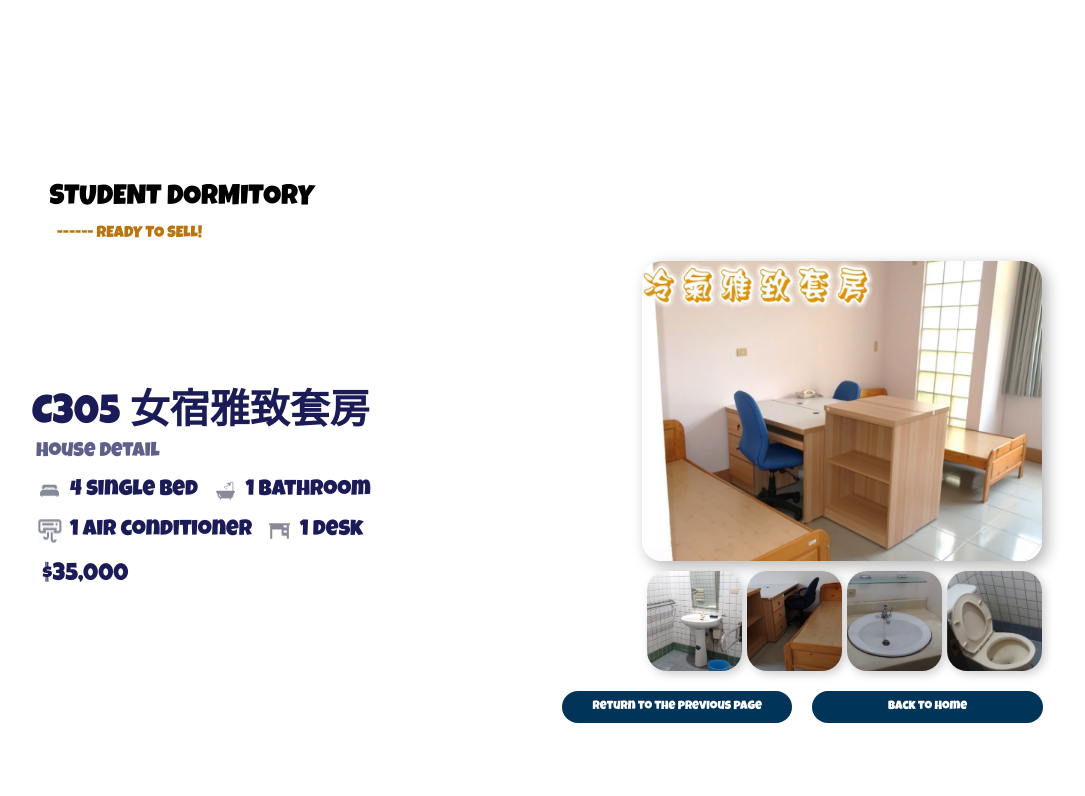
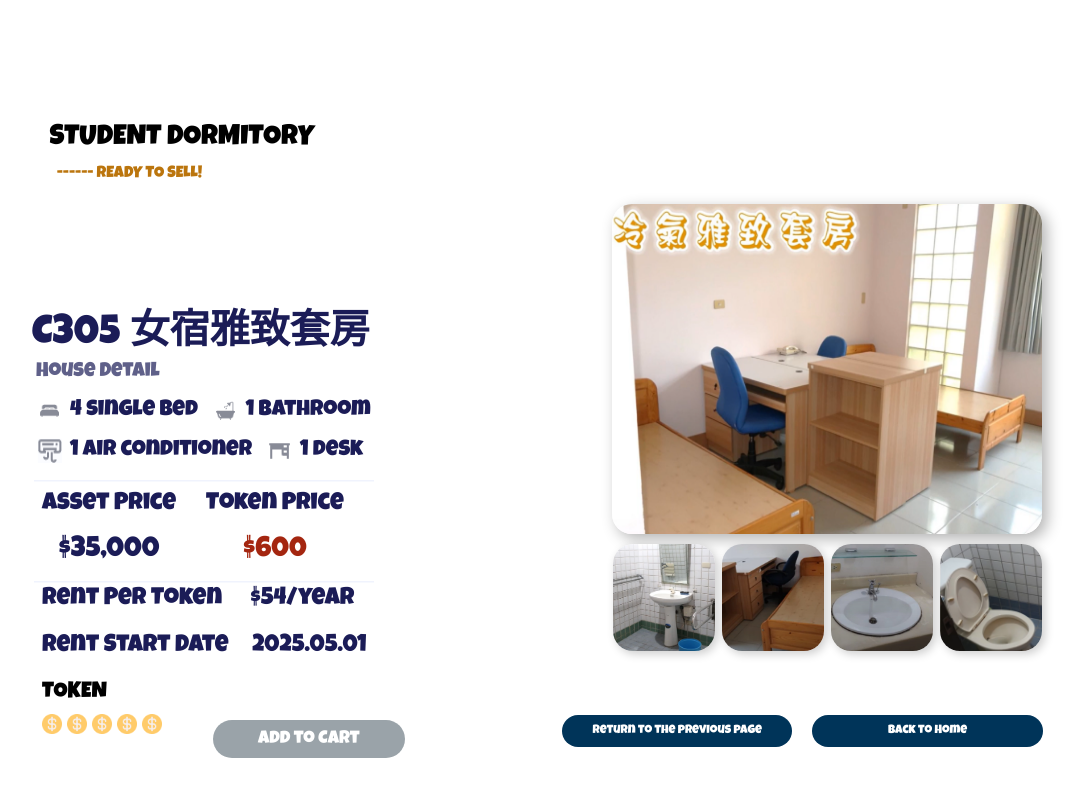
Before and after one commit to liuchiasin/DormChain, a React (Create React App) app: page /introduce/1 in a window 1280 px wide. Shown: the top 796 px of the page, without its empty margins (58-1143 px from the left). Built offline with nearby package versions, Linux system fonts and the light colour scheme.

Commit message:
編輯introducepage

```diff
--- a/src/introducepage.css
+++ b/src/introducepage.css
@@ -1,4 +1,5 @@
 .introduce-container {
+
   background-repeat: no-repeat;
   background-position: top left;;
   background-size: 100% auto;
@@ -10,6 +11,29 @@
   justify-content: center;
   align-items: center;
   position: relative;
+  z-index: -1;
+}
+
+.token-container{
+  display: flex;
+  flex-direction: column;
+  align-items: left;
+}
+
+.token-name{
+  font-family: "Luckiest Guy", cursive;
+  font-size: 22px;
+  color: black;
+  margin-left: 100px;
+}
+
+.tokens {
+  display: flex;
+  gap: 5px;
+  width: 200px;
+  align-items: left;
+  margin-left: 100px;
+  margin-top: 10px;
 }
 
 .house-title {
@@ -18,7 +42,7 @@
   font-weight: 400;
   font-family: "Luckiest Guy", cursive;
   margin-left: -800px;
-  margin-top:-360px;
+  margin-top:-480px;
 }
 
 .titleB {
@@ -35,7 +59,7 @@
 .back-btn2 {
   position: relative;
   width: 18%;
-  top:-330px;
+  top:-90px;
   right: -600px;
   margin-left: 20px;
   padding: 10px 20px;
@@ -46,6 +70,21 @@
   cursor: pointer;
   border-radius: 18px;
   font-family: "Luckiest Guy", cursive;
+}
+
+.cart-btn{
+  position: relative;
+  padding: 10px 20px;
+  width: 15%;
+  font-size: 18px;
+  background-color: rgba(154, 163, 169, 1);
+  color: white;
+  border: none;
+  cursor: pointer;
+  border-radius: 20px;
+  font-family: "Luckiest Guy", cursive;
+  top: -80px;
+  margin-left: -230px;
 }
 
 
@@ -70,7 +109,7 @@
   .introduce-left {
     font-size: 20px;
     font-weight: 100;
-    margin-top: -450px;
+    margin-top: -530px;
     margin-left: 90px;
   }
 
@@ -79,9 +118,70 @@
     font-size: 24px;
     font-weight: 100;
     font-family: "Luckiest Guy", cursive;
+    margin-top: -1px;
+    margin-left: 10px;
+  }
+
+  .price-container {
+    display: flex;
+    align-items: flex-start;
+    gap: 20px;
+    margin-top: -15px;
+  }
+
+  .line{
+    width: 340px;
+    margin-top: 10px;
+    margin-left: 2px;
+  }
+
+  .token-section {
+    display: flex;
+    flex-direction: column;
+    align-items: center;
+  }
+
+  .asset-section {
+    display: flex;
+    flex-direction: column;
+    align-items: center;
+  }
+
+  .asset-label {
+    color: rgba(27, 28, 87, 1);
+    font-size: 24px;
+    font-weight: 100;
+    font-family: "Luckiest Guy", cursive;
     margin-top: 20px;
     margin-left: 10px;
+  }
 
+  .asset-value {
+    color: rgba(27, 28, 87, 1);
+    font-size: 28px;
+    font-weight: 100;
+    font-family: "Luckiest Guy", cursive;
+    margin-top: 20px;
+    margin-left: 10px;
+  }
+
+
+  .token-label{
+    color: rgba(27, 28, 87, 1);
+    font-size: 24px;
+    font-weight: 100;
+    font-family: "Luckiest Guy", cursive;
+    margin-top: 20px;
+    margin-left: 10px;
+  }
+
+  .token-value{
+    color: rgb(164, 38, 16);
+    font-size: 28px;
+    font-weight: 100;
+    font-family: "Luckiest Guy", cursive;
+    margin-top: 20px;
+    margin-left: 10px;
   }
 
   .titleC{
@@ -122,13 +222,13 @@
   align-items: flex-end;
   position: relative;;
   right: 180px;
-  top: -350px;
+  margin-top: -560px;
 }
 
 .mainimage{
-  width: 400px;
-  height: 300px;
-  max-width: 400px;
+  width: 430px;
+  height: 330px;
+  max-width: 450px;
   border-radius: 20px;
   box-shadow: 5px 5px 15px rgba(0, 0, 0, 0.3);
 }
@@ -136,13 +236,13 @@
 .image-thumbnails {
   display: flex;
   justify-content: flex-end;
-  gap: 5px; /* 縮圖之間的間距 */
+  gap: 7px; /* 縮圖之間的間距 */
   margin-top: 10px;
 }
 
 .thumbnail {
-  width: 95px;
-  height: 100px;
+  width: 102px;
+  height: 107px;
   cursor: pointer;
   border-radius: 20px;
   object-fit: cover;
--- a/src/introducepage.js
+++ b/src/introducepage.js
@@ -3,54 +3,87 @@ import { useParams, useNavigate } from 'react-router-dom';
 import { motion } from 'framer-motion';
 import './IntroducePage.css';
 
+const tokenImage = '/token.png';
 const houseDetails = {
   1: {
     title: 'C305 女宿雅致套房',
     detail: [['/bed.png', '4 single bed'],['/bathroom.png', '1 bathroom'],['/airconditioner.png', '1 air conditioner'],['/desk.png', '1 desk']],
-    price: '$35,000',
+    tokens: 5,
+    assetPrice: '$35,000',
+    tokenPrice: '$600',
+    rentPerToken: '$54/year',
+    rentStartDate: '2025.05.01',
     images: ['/雅致套房.png', '/女宿套房2.png','/女宿雅房3.png','/洗手台.png', '/廁所.png'],
   },
   2: {
     title: 'D408 女宿冷氣雅房',
     detail: [['/bed.png', '4 single bed'], ['/bathroom.png', '1 bathroom'],['/airconditioner.png', '1 air conditioner'],['/desk.png', '4 desk']],
-    price: '$28,000',
+    tokens: 3,
+    assetPrice: '$28,000',
+    tokenPrice: '$560',
+    rentPerToken: '$48/year',
+    rentStartDate: '2025.05.10',
     images: ['/冷氣雅房.png', '/女宿雅房2.png','/女宿雅房廁所.png','/洗手台.png', '/廁所.png'],
   },
   3: {
     title: 'A210 男宿冷氣雅房',
     detail: [['/bed.png', '4 single bed'], ['/bathroom.png', '1 bathroom'],['/airconditioner.png', '1 air conditioner'],['/desk.png', '4 desk']],
-    price: '$30,000',
+    tokens: 6,
+    assetPrice: '$30,000',
+    tokenPrice: '$580',
+    rentPerToken: '$52/year',
+    rentStartDate: '2025.05.10',
     images: ['/男冷氣雅房.png', '/男宿房型.png','/男宿雅房2.png', '/男宿洗手台.png', '/廁所.png'],
   },
   4: {
     title: 'A109 男宿雅致套房',
     detail: [['/bed.png', '4 single bed'], ['/bathroom.png', '1 bathroom'],['/airconditioner.png', '1 air conditioner'],['/desk.png', '1 desk']],
-    price: '$33,000',
+    tokens: 4,
+    assetPrice: '$33,000',
+    tokenPrice: '$590',
+    rentPerToken: '$53.5/year',
+    rentStartDate: '2025.05.01',
     images: ['/男精緻套房.png','/男宿套房房型.png','/男宿套房2.png', '/洗手台.png', '/男宿套房廁所.png'],
   },
   5: {
     title: 'A101 男宿雅致套房',
     detail: [['/bed.png', '4 single bed'], ['/bathroom.png', '1 bathroom'],['/airconditioner.png', '1 air conditioner'],['/desk.png', '1 desk']],
-    price: '$30,000',
+    tokens: 3,
+    assetPrice: '$35,000',
+    tokenPrice: '$580',
+    rentPerToken: '$52/year',
+    rentStartDate: '2025.05.10',
     images: ['/男精緻套房.png' ,'/男宿套房房型.png', '/男宿套房2.png', '/洗手台.png', '/男宿套房廁所.png'],
   },
   6: {
     title: 'E301 女宿冷氣雅房',
     detail: [['/bed.png', '4 single bed'], ['/bathroom.png', '1 bathroom'],['/airconditioner.png', '1 air conditioner'],['/desk.png', '4 desk']],
-    price: '$29,000',
+    tokens: 3,
+    assetPrice: '$29,000',
+    tokenPrice: '$490',
+    rentPerToken: '$46/year',
+    rentStartDate: '2025.04.20',
     images: ['/冷氣雅房.png', '/女宿雅房2.png','/女宿雅房廁所.png','/洗手台.png', '/廁所.png'],
   },
   7: {
     title: 'E507 女宿冷氣雅房',
     detail: [['/bed.png', '4 single bed'], ['/bathroom.png', '1 bathroom'],['/airconditioner.png', '1 air conditioner'],['/desk.png', '4 desk']],
-    price: '$29,000',
+    tokens: 3,
+    assetPrice: '$29,000',
+    tokenPrice: '$490',
+    rentPerToken: '$46/year',
+    rentStartDate: '2025.04.20',
     images: ['/冷氣雅房.png', '/女宿雅房2.png','/女宿雅房廁所.png','/洗手台.png', '/廁所.png'],
   },
   8: {
     title: 'C306 女宿冷氣套房',
     detail: [['/bed.png', '4 single bed'], ['/bathroom.png', '1 bathroom'],['/airconditioner.png', '1 air conditioner'],['/desk.png', ' desk']],
-    price: '$32,000',
-    images: ['/冷氣套房.png','/女宿套房2.png','/女宿雅房3.png',  '/洗手台.png', '/廁所.png'],
+    tokens: 5,
+    assetPrice: '$32,000',
+    tokenPrice: '$530',
+    rentPerToken: '$50/year',
+    rentStartDate: '2025.04.10',
+    images: ['/精緻套房.png','/女宿套房2.png','/女宿雅房3.png',  '/洗手台.png', '/廁所.png'],
   }
 };
 
@@ -88,7 +121,33 @@ function IntroducePage() {
            ))}
          </div>
 
-          <h3 className="price">{house.price}</h3>
+         <img src="/line.png" alt="line" className="line" />
+         <div className="price-container">
+            <div className="asset-section">
+              <span className="asset-label">Asset Price</span>
+              <span className="asset-value">{house.assetPrice}</span>
+            </div>
+            <div className="token-section">
+              <span className="token-label">Token Price</span>
+              <span className="token-value">{house.tokenPrice}</span>
+            </div>
+          </div>
+          <img src="/line.png" alt="line" className="line" />
+          <h3 className="price">Rent Per Token <span>&nbsp;&nbsp;&nbsp;&nbsp;</span> {house.rentPerToken}</h3>
+          <h3 className="price">Rent Start Date  <span>&nbsp;&nbsp;&nbsp;</span> {house.rentStartDate}</h3>
+        </div>
+        <div className='token-container'>
+        <div className='token-name'>TOKEN</div>
+        <div className="tokens">
+                  {[...Array(house.tokens)].map((_, index) => (
+                    <img
+                      key={index}
+                      src={tokenImage}
+                      alt="Token"
+                      className="token-image"
+                    />
+                  ))}
+                </div>
         </div>
         <div className="introduce-right">
           <img src={selectedImage} alt="房間展示" className="mainimage" />
@@ -105,9 +164,9 @@ function IntroducePage() {
     )
   ))}
 </div>
-
         </div>
       </div>
+
       <motion.button
         className="back-btn2"
         onClick={() => navigate(-1)}
@@ -123,7 +182,15 @@ function IntroducePage() {
       >
         Back to Home
       </motion.button>
+      <motion.button
+        className="cart-btn"
+        onClick={() => navigate("/cart")}
+        whileHover={{ scale: 1.1 }}
+      >
+        Add to Cart
+      </motion.button>
     </motion.div>
+
   );
 }
 
```
Also changed, not shown: public/line.png (added), src/CartPage.css (added), src/CartPage.js (added), src/房間介紹背景.png (added).
